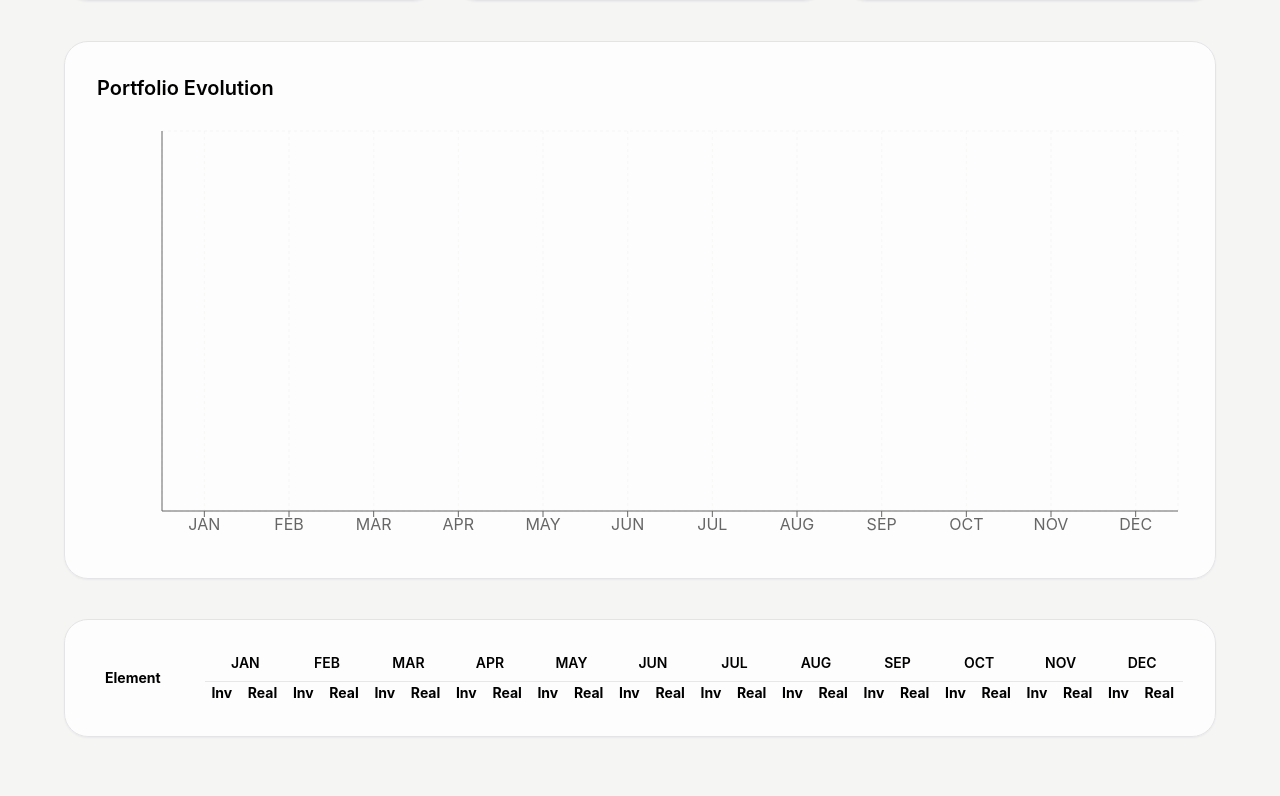
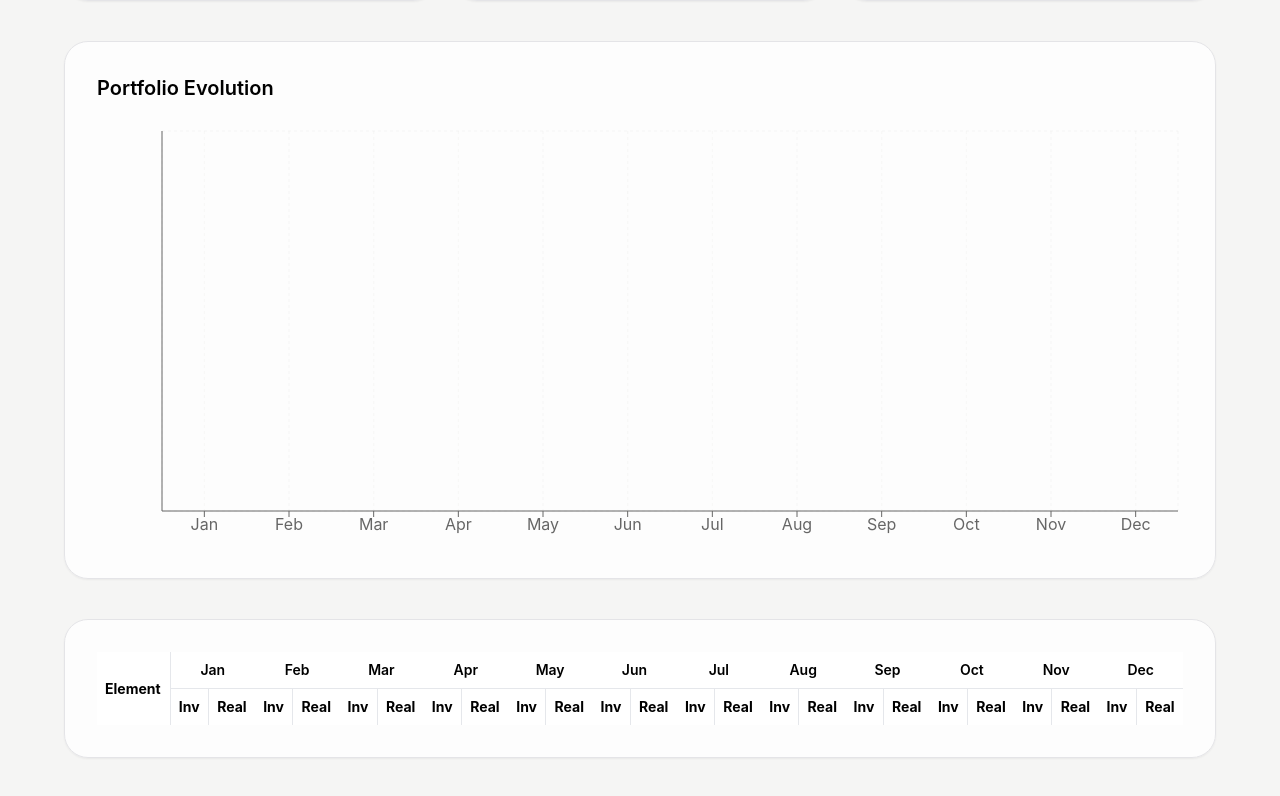
Before and after one commit to seaona/sophos-arc, a React (Vite) app: page /sophos-arc/finances in a window 1280 px wide. Shown: the part 564-1360 px from the top of the page. Built offline with nearby package versions, Linux system fonts and the light colour scheme.

Commit message:
tweaks on header

```diff
--- a/src/components/AppLayout.tsx
+++ b/src/components/AppLayout.tsx
@@ -1,21 +1,27 @@
 import type { ReactNode } from 'react';
+import { useNavigate } from 'react-router-dom';
 import Navbar from './Navbar';
 
 type Props = {
   children: ReactNode;
 };
 
-export default function AppLayout({
-  children
-}: Props) {
+export default function AppLayout({ children }: Props) {
+  const navigate = useNavigate();
+
   return (
     <div className="page-container bg-stone-100 dark:bg-zinc-950">
       <div className="content-container">
         <div className="mb-10">
-            <div className="flex items-center justify-between">
-                <h1 className="section-title">
-                Sophos Arc
-                </h1>
+          <div className="flex items-center justify-between">
+            {/* Clickable Title - Goes to Home */}
+            <button
+              onClick={() => navigate('/')}
+              className="section-title hover:text-zinc-600 dark:hover:text-zinc-300 transition-colors cursor-pointer text-left"
+            >
+              Sophos Arc
+            </button>
+
             <Navbar />
           </div>
 
--- a/src/components/finances/PortfolioChart.tsx
+++ b/src/components/finances/PortfolioChart.tsx
@@ -28,18 +28,18 @@ const COLORS = [
 ];
 
 const MONTHS = [
-  'JAN',
-  'FEB',
-  'MAR',
-  'APR',
-  'MAY',
-  'JUN',
-  'JUL',
-  'AUG',
-  'SEP',
-  'OCT',
-  'NOV',
-  'DEC'
+  'Jan',
+  'Feb',
+  'Mar',
+  'Apr',
+  'May',
+  'Jun',
+  'Jul',
+  'Aug',
+  'Sep',
+  'Oct',
+  'Nov',
+  'Dec'
 ];
 
 export default function PortfolioChart({
--- a/src/components/finances/PortfolioTable.tsx
+++ b/src/components/finances/PortfolioTable.tsx
@@ -31,204 +31,129 @@ export default function PortfolioTable({
   deleteElement
 }: Props) {
   const months = [
-    'JAN',
-    'FEB',
-    'MAR',
-    'APR',
-    'MAY',
-    'JUN',
-    'JUL',
-    'AUG',
-    'SEP',
-    'OCT',
-    'NOV',
-    'DEC'
+  'Jan',
+  'Feb',
+  'Mar',
+  'Apr',
+  'May',
+  'Jun',
+  'Jul',
+  'Aug',
+  'Sep',
+  'Oct',
+  'Nov',
+  'Dec'
 ];
 
  return (
-    <div className="overflow-x-auto">
-      <table className="w-full text-sm">
+  <div className="overflow-auto max-h-[600px]"> {/* Adjust max-h as needed */}
+    <table className="w-full text-sm border-collapse">
       <thead>
+        {/* First header row - Month names */}
         <tr>
           <th
             rowSpan={2}
-                className="p-2 text-left"
+            className="sticky left-0 top-0 p-2 text-left bg-white dark:bg-zinc-900 z-30 border-r border-gray-200 dark:border-zinc-700 shadow-[2px_0_4px_rgba(0,0,0,0.1)]"
           >
             Element
           </th>
 
-                {months.map(
-                    (monthName, index) => (
+          {months.map((monthName) => (
             <th
               key={monthName}
               colSpan={2}
-                        className="
-                            text-center
-                            border-b
-                            pb-2
-                            font-semibold
-                        "
+              className="sticky top-0 p-2 text-center border-b pb-2 font-semibold bg-white dark:bg-zinc-900 z-20"
             >
               {monthName}
             </th>
-                    )
-                    )}
+          ))}
         </tr>
 
+        {/* Second header row - Inv / Real */}
         <tr>
-                {months.flatMap(
-                (month) => [
+          {months.flatMap((month) => [
             <th
               key={`${month}-inv`}
+              className="sticky top-0 left-0 p-2 text-center bg-white dark:bg-zinc-900 z-20 border-r border-gray-200 dark:border-zinc-700"
             >
               Inv
             </th>,
-
             <th
               key={`${month}-real`}
+              className="sticky top-0 p-2 text-center bg-white dark:bg-zinc-900 z-20"
             >
               Real
-                    </th>
-                ]
-                )}
+            </th>,
+          ])}
         </tr>
       </thead>
 
       <tbody>
-          {portfolio.map(
-            (element) => (
-              <tr
-                key={
-                  element.id
-                }
-              >
-                <td className="p-2">
-                    <div
-                        className="
-                        flex
-                        items-center
-                        gap-2
-                        min-w-[220px]
-                        "
-                    >
+        {portfolio.map((element) => (
+          <tr key={element.id}>
+            {/* Frozen first column */}
+            <td className="sticky left-0 p-2 bg-white dark:bg-zinc-900 z-10 border-r border-gray-200 dark:border-zinc-700 shadow-[2px_0_4px_rgba(0,0,0,0.1)]">
+              <div className="flex items-center gap-2 min-w-[220px]">
                 <input
                   value={element.name}
-                        onChange={(e) =>
-                            renameElement(
-                            element.id,
-                            e.target.value
-                            )
-                        }
-                        className="
-                            flex-1
-                            rounded-lg
-                            border
-                            px-3
-                            py-2
-                            bg-transparent
-                        "
+                  onChange={(e) => renameElement(element.id, e.target.value)}
+                  className="flex-1 rounded-lg border px-3 py-2 bg-transparent"
                 />
-
                 <button
-                        onClick={() =>
-                            deleteElement(
-                            element.id
-                            )
-                        }
-                        className="
-                            text-zinc-500
-                            hover:text-red-500
-                        "
+                  onClick={() => deleteElement(element.id)}
+                  className="text-zinc-500 hover:text-red-500"
                 >
                   🗑️
                 </button>
               </div>
             </td>
 
-                {months.map(
-                    (_, index) => {
-                        const month =
-                        index + 1;
-                    const data =
-                      element
-                        .monthlyValues?.[
-                        year
-                      ]?.[
-                        month
-                      ];
+            {/* Monthly data columns */}
+            {months.map((_, index) => {
+              const month = index + 1;
+              const data = element.monthlyValues?.[year]?.[month];
 
               return (
                 <>
-                        <td>
+                  <td className="p-2">
                     <input
                       type="number"
-                            value={
-                              data?.invested ||
-                              ''
-                            }
-                            onChange={(
-                              e
-                            ) =>
+                      value={data?.invested || ''}
+                      onChange={(e) =>
                         updateValue(
                           element.id,
                           year,
                           month,
                           'invested',
-                                Number(
-                                  e
-                                    .target
-                                    .value
-                                )
+                          Number(e.target.value)
                         )
                       }
-                            className="
-                              w-24
-                              border
-                              rounded
-                              px-2
-                            "
+                      className="w-24 border rounded px-2 py-1"
                     />
                   </td>
 
-                        <td>
+                  <td className="p-2">
                     <input
                       type="number"
-                            value={
-                              data?.value ||
-                              ''
-                            }
-                            onChange={(
-                              e
-                            ) =>
+                      value={data?.value || ''}
+                      onChange={(e) =>
                         updateValue(
                           element.id,
                           year,
                           month,
                           'value',
-                                Number(
-                                  e
-                                    .target
-                                    .value
-                                )
+                          Number(e.target.value)
                         )
                       }
-                            className="
-                              w-24
-                              border
-                              rounded
-                              px-2
-                            "
+                      className="w-24 border rounded px-2 py-1"
                     />
                   </td>
                 </>
               );
-                  }
-                )}
+            })}
           </tr>
-            )
-          )}
+        ))}
       </tbody>
     </table>
   </div>
-  );
-}
+)};
--- a/src/components/goals/GoalsProgressChart.tsx
+++ b/src/components/goals/GoalsProgressChart.tsx
@@ -32,18 +32,18 @@ const COLORS = [
 ];
 
 const MONTHS = [
-  'JAN',
-  'FEB',
-  'MAR',
-  'APR',
-  'MAY',
-  'JUN',
-  'JUL',
-  'AUG',
-  'SEP',
-  'OCT',
-  'NOV',
-  'DEC'
+  'Jan',
+  'Feb',
+  'Mar',
+  'Apr',
+  'May',
+  'Jun',
+  'Jul',
+  'Aug',
+  'Sep',
+  'Oct',
+  'Nov',
+  'Dec'
 ];
 
 export default function GoalsProgressChart({
```
Also changed, not shown: src/components/Navbar.tsx (+49 -76 lines). Lines whose indentation alone changed are shown as unchanged.
